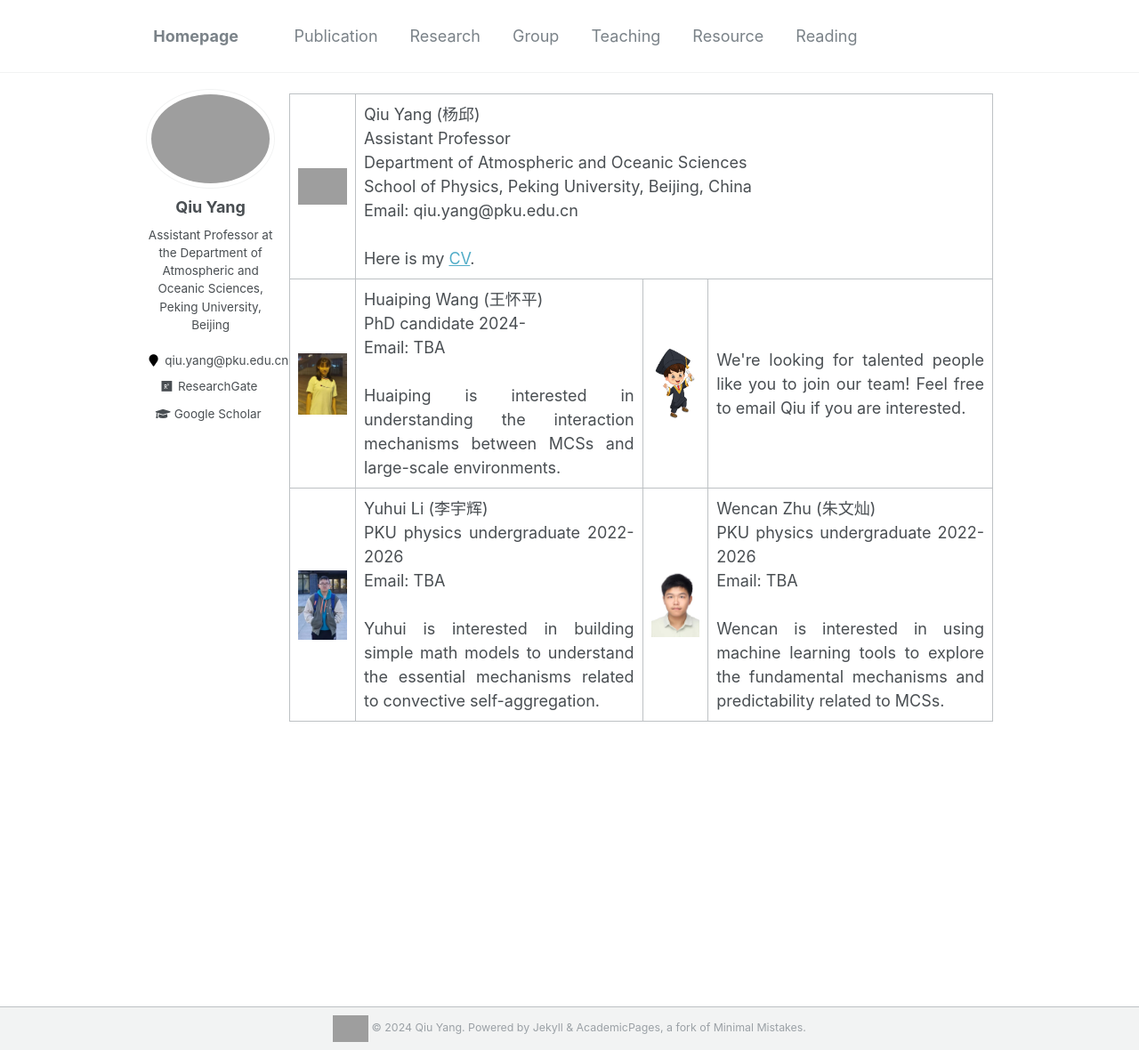
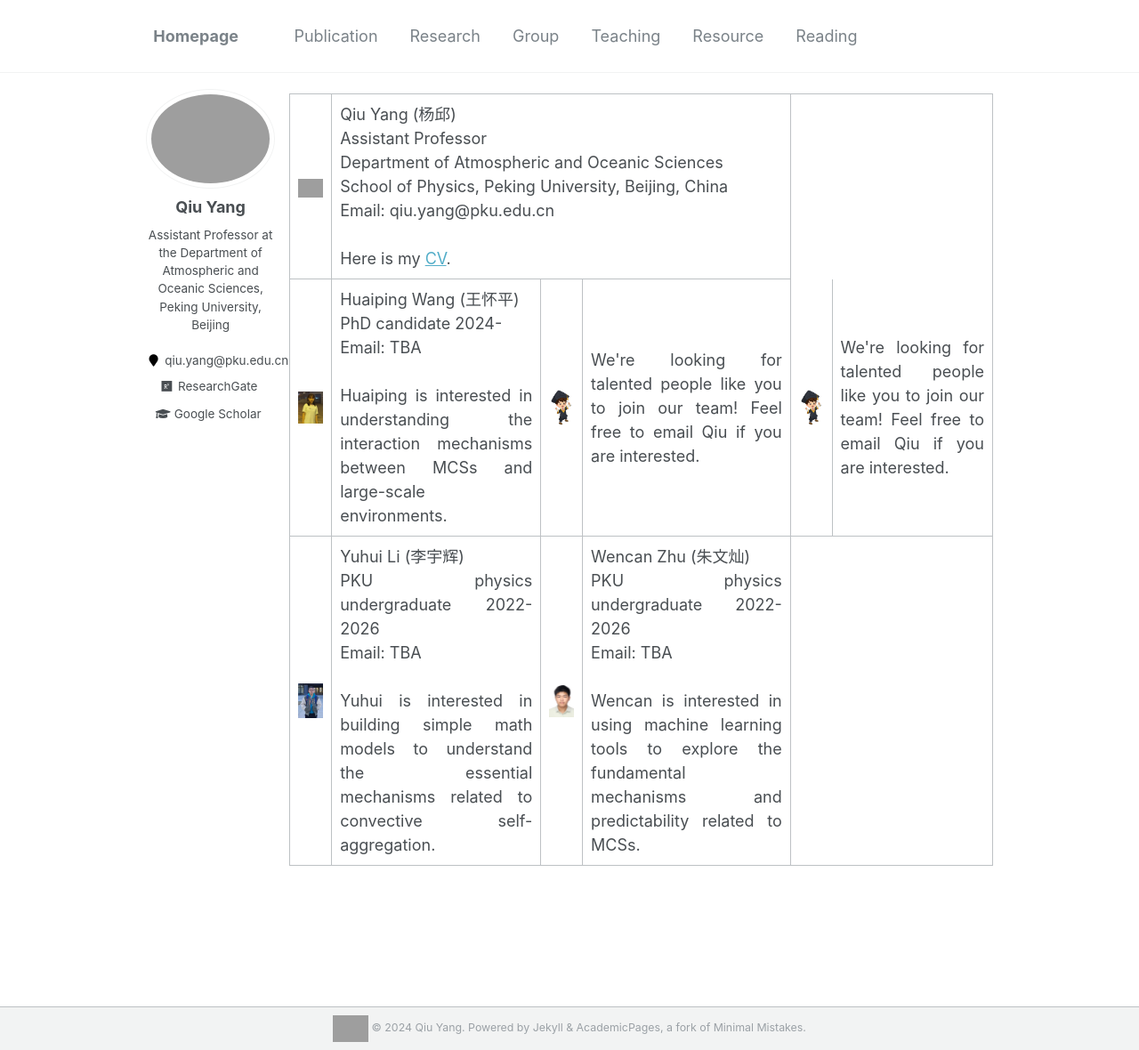
Before and after one commit to qiuyang50/qiuyang50.github.io, a Jekyll site: the page built from _pages/group.md, in a window 1280 px wide and 1180 px high. Shown: the whole window at 89% size. Built offline with Jekyll 4.4.1, drawn with Linux system fonts in a browser that asks for light colours; grey boxes are pictures that could not be loaded.

Commit message:
Update group.md

```diff
--- a/_pages/group.md
+++ b/_pages/group.md
@@ -16,6 +16,8 @@ author_profile: true
     <td>Huaiping Wang (王怀平)<br>PhD candidate 2024-<br>Email: TBA <br><br>Huaiping is interested in understanding the interaction mechanisms between MCSs and large-scale environments.</td>
     <td><img src="/images/future_student.jpg" alt="drawing" width="300"/></td>
     <td>We're looking for talented people like you to join our team! Feel free to email Qiu if you are interested.</td>
+    <td><img src="/images/future_student.jpg" alt="drawing" width="300"/></td>
+    <td>We're looking for talented people like you to join our team! Feel free to email Qiu if you are interested.</td>
   </tr>
   <tr>
     <td><img src="/images/YuhuiLi_2022Undergraduate.jpg" alt="drawing" width="300"/></td>
```
